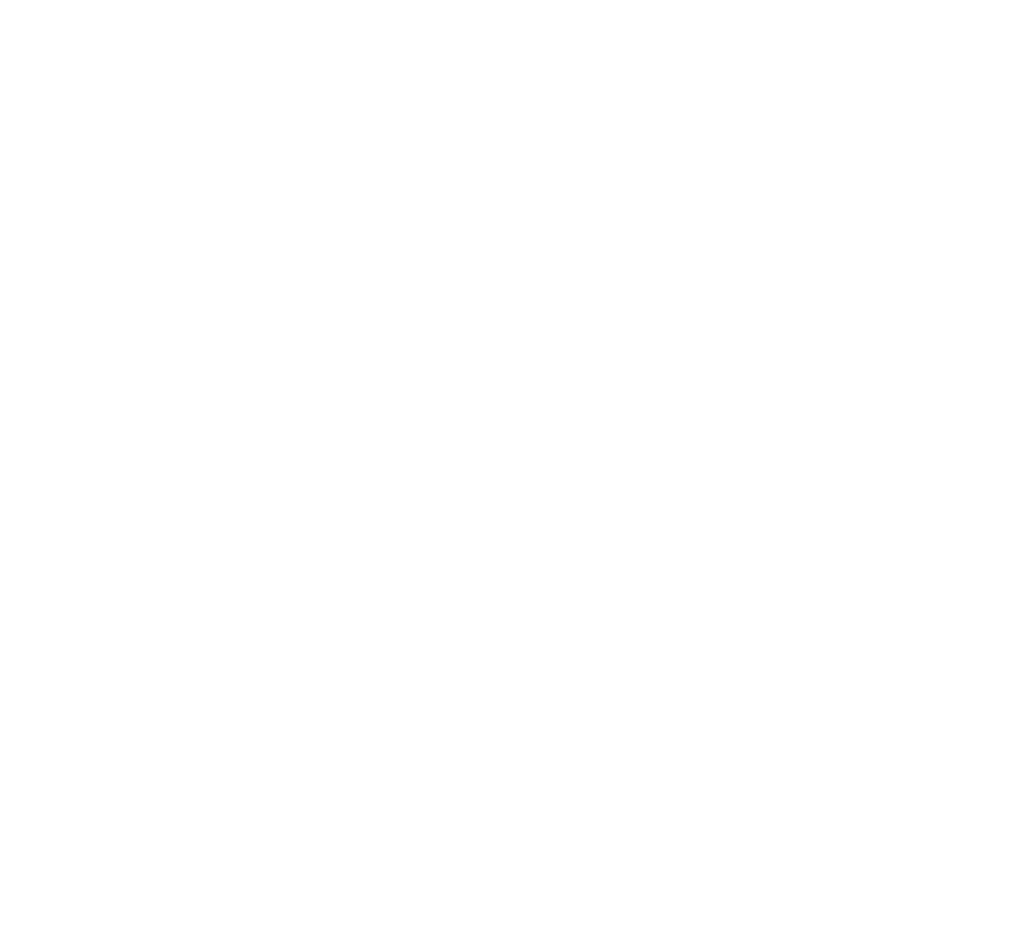
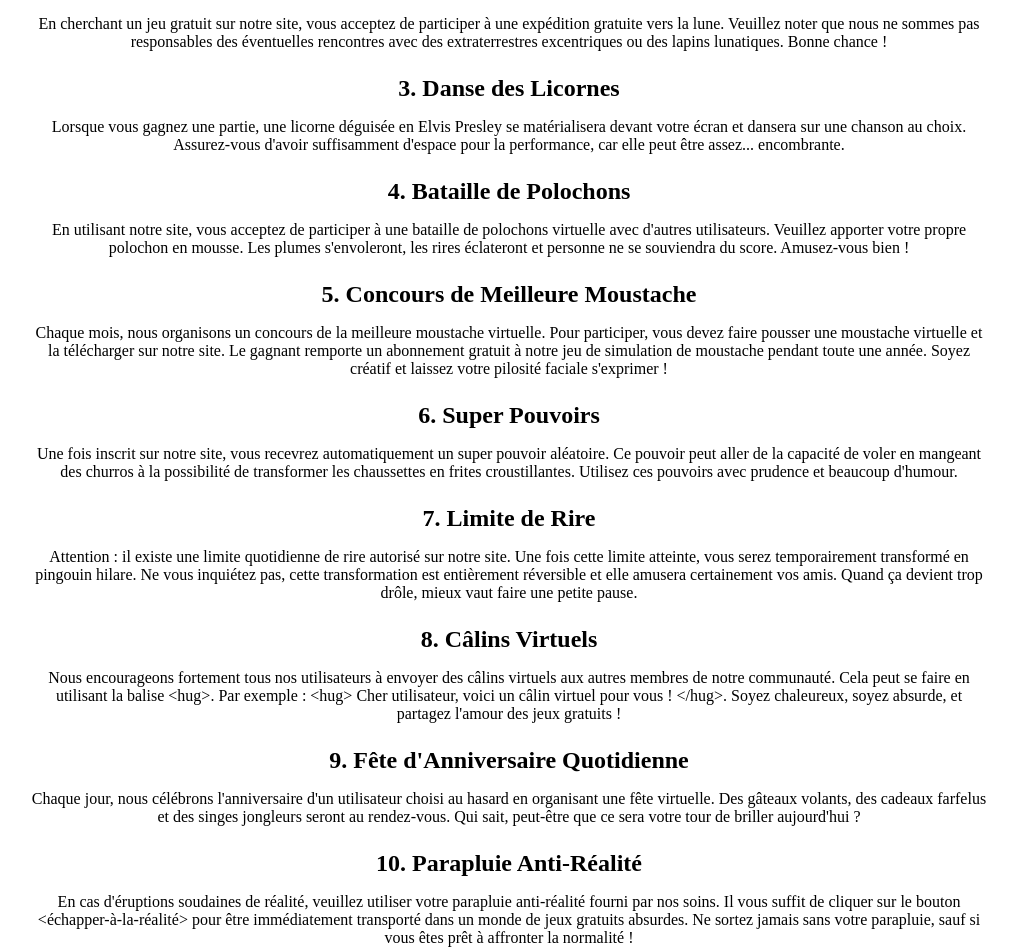
Before and after one commit to Clourc/ProjetApiBALY, an Angular app: page /cgu in a window 1280 px wide. Before the commit this address led to /. Shown: the part 323-1272 px from the top of the page, without its empty margins (131-1148 px from the left). Before the commit the page ends 800 px from the top, so only its background shows below. Built offline with nearby package versions, Linux system fonts and the light colour scheme.

Commit message:
Added CGU page and access from signup form

```diff
--- a/src/app/app-routing.module.ts
+++ b/src/app/app-routing.module.ts
@@ -7,6 +7,7 @@ import { MentionsComponent } from './mentions/mentions.component';
 import { LoginComponent } from './login/login.component';
 import { SignupComponent } from './signup/signup.component';
 import { RandomComponent } from './random/random.component';
+import { CguComponent } from './cgu/cgu.component';
 
 
 const routes: Routes = [
@@ -17,9 +18,9 @@ const routes: Routes = [
   { path: 'signup', component: SignupComponent},
   { path: 'mentions', component: MentionsComponent},
   { path: 'random', component: RandomComponent},
+  { path: 'cgu', component: CguComponent},
   { path: '', redirectTo: 'games', pathMatch: 'full'},
-/*   { path: '**', component: GameListComponent}
- */
+
 ];
 
 @NgModule({
--- a/src/app/app.module.ts
+++ b/src/app/app.module.ts
@@ -19,6 +19,7 @@ import { FooterComponent } from './footer/footer.component';
 import { MentionsComponent } from './mentions/mentions.component';
 import { RandomComponent } from './random/random.component';
 import { SimilarGamesComponent } from './similar-games/similar-games.component';
+import { CguComponent } from './cgu/cgu.component';
 
 
 
@@ -36,7 +37,8 @@ import { SimilarGamesComponent } from './similar-games/similar-games.component';
     RandomComponent,
     LoginComponent,
     SignupComponent,
-    SimilarGamesComponent
+    SimilarGamesComponent,
+    CguComponent
   ],
   imports: [
     BrowserModule,
--- /dev/null
+++ b/src/app/cgu/cgu.component.css
@@ -0,0 +1,16 @@
+h2 {
+    margin: 1rem 0;
+}
+
+p {
+    margin-bottom: 0.5rem;
+}
+
+div {
+    display: flex;
+    flex-direction: column;
+    align-items: center;
+    text-align: center;
+    width: 75%;
+    margin: auto;
+}
--- /dev/null
+++ b/src/app/cgu/cgu.component.html
@@ -0,0 +1,77 @@
+<div>
+  <h1>Conditions Géniales d'Utilisation</h1>
+  <h2>1. Le Monde des Bananes</h2>
+  <p>
+    Tous nos jeux gratuits sont désormais situés dans un univers alternatif
+    peuplé de bananes géantes. Les utilisateurs sont priés de porter une
+    casquette de banane en tout temps lors de l'utilisation du site. Les singes
+    sont également les bienvenus.
+  </p>
+  <h2>2. Expédition vers la Lune</h2>
+  <p>
+    En cherchant un jeu gratuit sur notre site, vous acceptez de participer à
+    une expédition gratuite vers la lune. Veuillez noter que nous ne sommes pas
+    responsables des éventuelles rencontres avec des extraterrestres
+    excentriques ou des lapins lunatiques. Bonne chance !
+  </p>
+  <h2>3. Danse des Licornes</h2>
+  <p>
+    Lorsque vous gagnez une partie, une licorne déguisée en Elvis Presley se
+    matérialisera devant votre écran et dansera sur une chanson au choix.
+    Assurez-vous d'avoir suffisamment d'espace pour la performance, car elle
+    peut être assez... encombrante.
+  </p>
+  <h2>4. Bataille de Polochons</h2>
+  <p>
+    En utilisant notre site, vous acceptez de participer à une bataille de
+    polochons virtuelle avec d'autres utilisateurs. Veuillez apporter votre
+    propre polochon en mousse. Les plumes s'envoleront, les rires éclateront et
+    personne ne se souviendra du score. Amusez-vous bien !
+  </p>
+  <h2>5. Concours de Meilleure Moustache</h2>
+  <p>
+    Chaque mois, nous organisons un concours de la meilleure moustache
+    virtuelle. Pour participer, vous devez faire pousser une moustache virtuelle
+    et la télécharger sur notre site. Le gagnant remporte un abonnement gratuit
+    à notre jeu de simulation de moustache pendant toute une année. Soyez
+    créatif et laissez votre pilosité faciale s'exprimer !
+  </p>
+  <h2>6. Super Pouvoirs</h2>
+  <p>
+    Une fois inscrit sur notre site, vous recevrez automatiquement un super
+    pouvoir aléatoire. Ce pouvoir peut aller de la capacité de voler en mangeant
+    des churros à la possibilité de transformer les chaussettes en frites
+    croustillantes. Utilisez ces pouvoirs avec prudence et beaucoup d'humour.
+  </p>
+  <h2>7. Limite de Rire</h2>
+  <p>
+    Attention : il existe une limite quotidienne de rire autorisé sur notre
+    site. Une fois cette limite atteinte, vous serez temporairement transformé
+    en pingouin hilare. Ne vous inquiétez pas, cette transformation est
+    entièrement réversible et elle amusera certainement vos amis. Quand ça
+    devient trop drôle, mieux vaut faire une petite pause.
+  </p>
+  <h2>8. Câlins Virtuels</h2>
+  <p>
+    Nous encourageons fortement tous nos utilisateurs à envoyer des câlins
+    virtuels aux autres membres de notre communauté. Cela peut se faire en
+    utilisant la balise &lt;hug&gt;. Par exemple : &lt;hug&gt; Cher utilisateur,
+    voici un câlin virtuel pour vous ! &lt;/hug&gt;. Soyez chaleureux, soyez
+    absurde, et partagez l'amour des jeux gratuits !
+  </p>
+  <h2>9. Fête d'Anniversaire Quotidienne</h2>
+  <p>
+    Chaque jour, nous célébrons l'anniversaire d'un utilisateur choisi au hasard
+    en organisant une fête virtuelle. Des gâteaux volants, des cadeaux farfelus
+    et des singes jongleurs seront au rendez-vous. Qui sait, peut-être que ce
+    sera votre tour de briller aujourd'hui ?
+  </p>
+  <h2>10. Parapluie Anti-Réalité</h2>
+  <p>
+    En cas d'éruptions soudaines de réalité, veuillez utiliser votre parapluie
+    anti-réalité fourni par nos soins. Il vous suffit de cliquer sur le bouton
+    &lt;échapper-à-la-réalité&gt; pour être immédiatement transporté dans un
+    monde de jeux gratuits absurdes. Ne sortez jamais sans votre parapluie, sauf
+    si vous êtes prêt à affronter la normalité !
+  </p>
+</div>
--- a/src/app/signup/signup.component.html
+++ b/src/app/signup/signup.component.html
@@ -82,7 +82,7 @@
 
     <div id="cgu-checkbox">
       <input type="checkbox" name="cgu" formControlName="cgu">
-      <label for="cgu">J'accepte les <a routerLink="">conditions générale d'utilisation</a></label>
+      <label for="cgu">J'accepte les <a routerLink="/cgu" target="_blank">conditions géniales d'utilisation</a></label>
     </div>
     <div *ngIf="signupForm['controls'].cgu.errors && signup_form.submitted">
       <span *ngIf="signupForm['controls'].cgu.errors?.['required']">Vous devez accepter les CGU</span>
```
Also changed, not shown: src/app/cgu/cgu.component.ts (added, +10 -0 lines), 1 other file (tests, documents, lock files or other folders).
